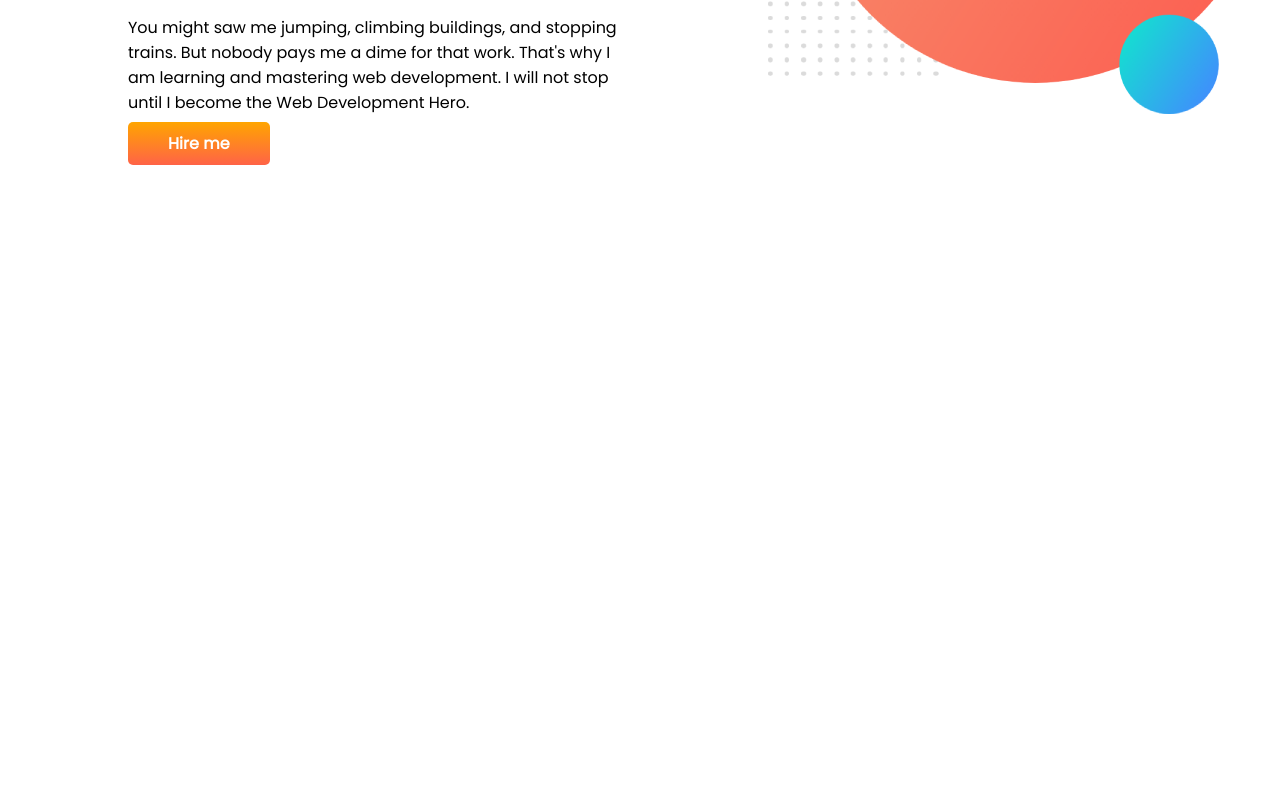
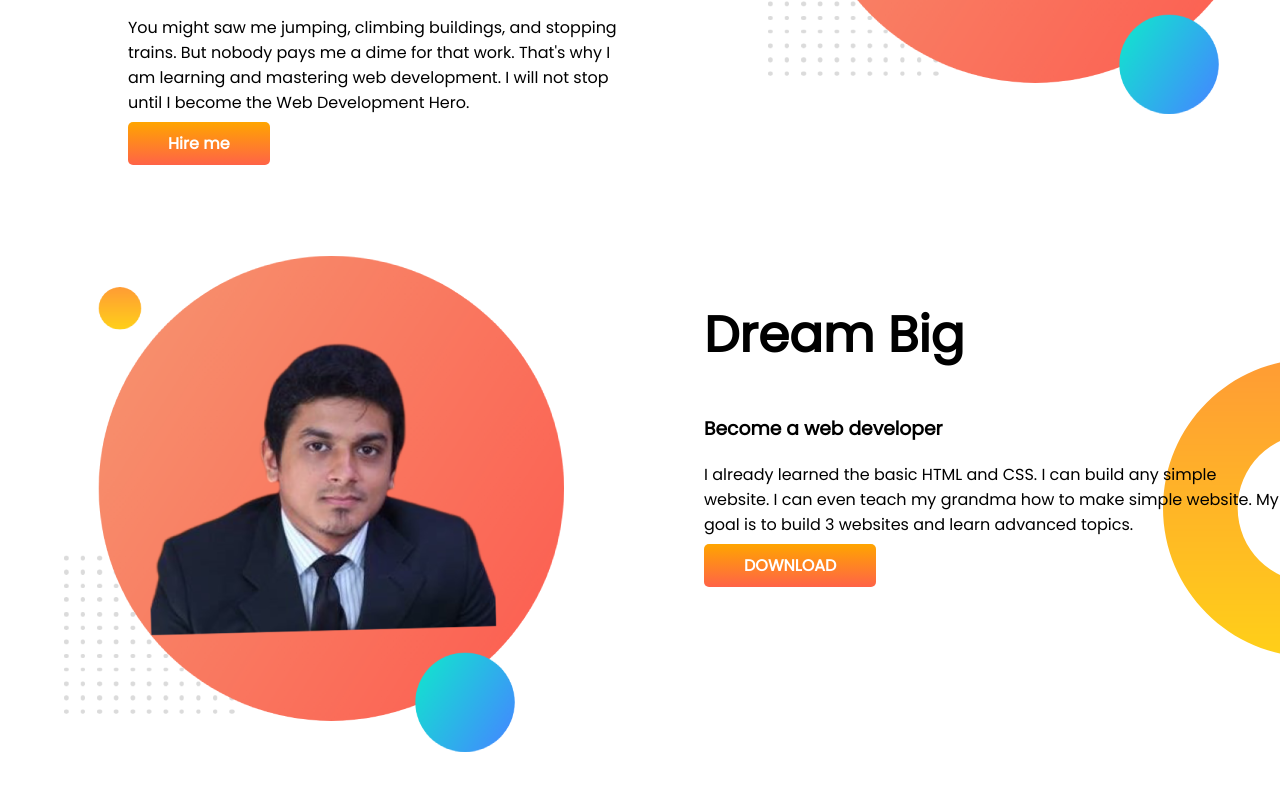
Before and after one commit to abrar-hossain/developer-portfolio, a plain HTML site: page index.html in a window 1280 px wide. Shown: the part 382-1172 px from the top of the page. Before the commit the page ends 800 px from the top, so only its background shows below. Drawn offline with Linux system fonts and the light colour scheme.

Commit message:
dream added

```diff
--- a/index.html
+++ b/index.html
@@ -30,6 +30,18 @@
             <img src="images/abrar-bg.png">
         </div>
     </section>
+    <section class="dream-big">
+        <div class="half2-width">
+            <img src="images/abrar-bg.png">
+        </div>
+        <div class="half2-width">
+            <h2>Dream Big</h2>
+            <h3>Become a web developer</h3>
+            <p>I already learned the basic HTML and CSS. I can build any simple website. I can even teach my grandma how
+                to make simple website. My goal is to build 3 websites and learn advanced topics.</p>
+            <a class="download" target="_blank" href="#">DOWNLOAD</a>
+        </div>
+    </section>
 
 
 </body>
--- a/style.css
+++ b/style.css
@@ -14,6 +14,7 @@ h1{
 
 section{
     display: flex;
+    margin-bottom: 100px;
 }
 .half_width{
     width: 50%;
@@ -37,3 +38,30 @@ section{
     background-image: url(images/top-banner.png);
     background-repeat: no-repeat;
 }
+
+h2
+{
+    font-size: 50px;
+}
+.download
+{
+    text-decoration: none;
+    color: white;
+    background-image: linear-gradient(orange,tomato);
+    padding: 10px 40px;
+    font-weight: 700;
+    border-radius: 5px;
+}
+
+.half2-width
+{
+    width: 50%;
+    padding-left: 5%;
+}
+
+.dream-big
+{
+    background-image: url(images/dream-bg.png);
+    background-repeat: no-repeat;
+    background-position: right;
+}
```
